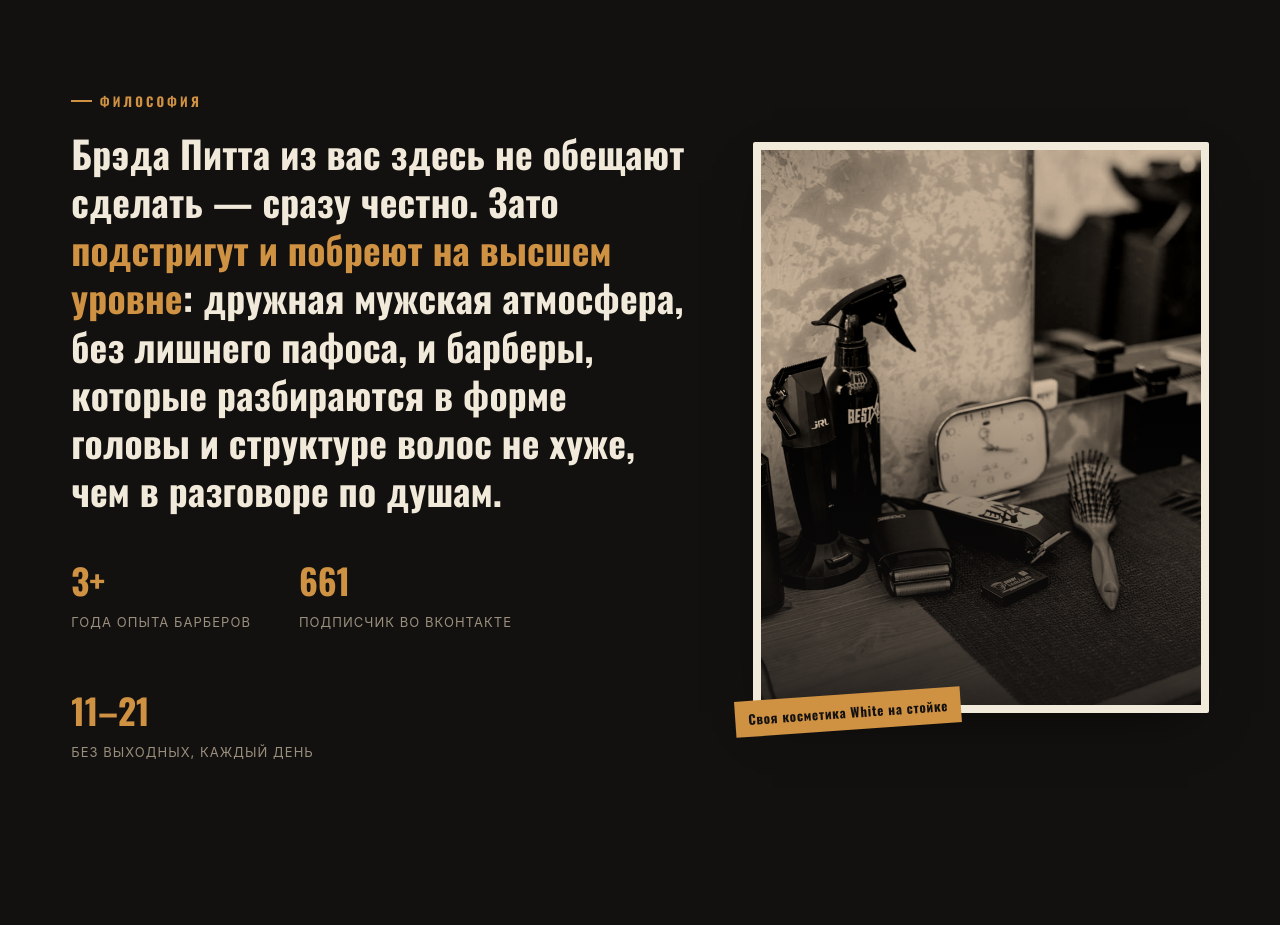
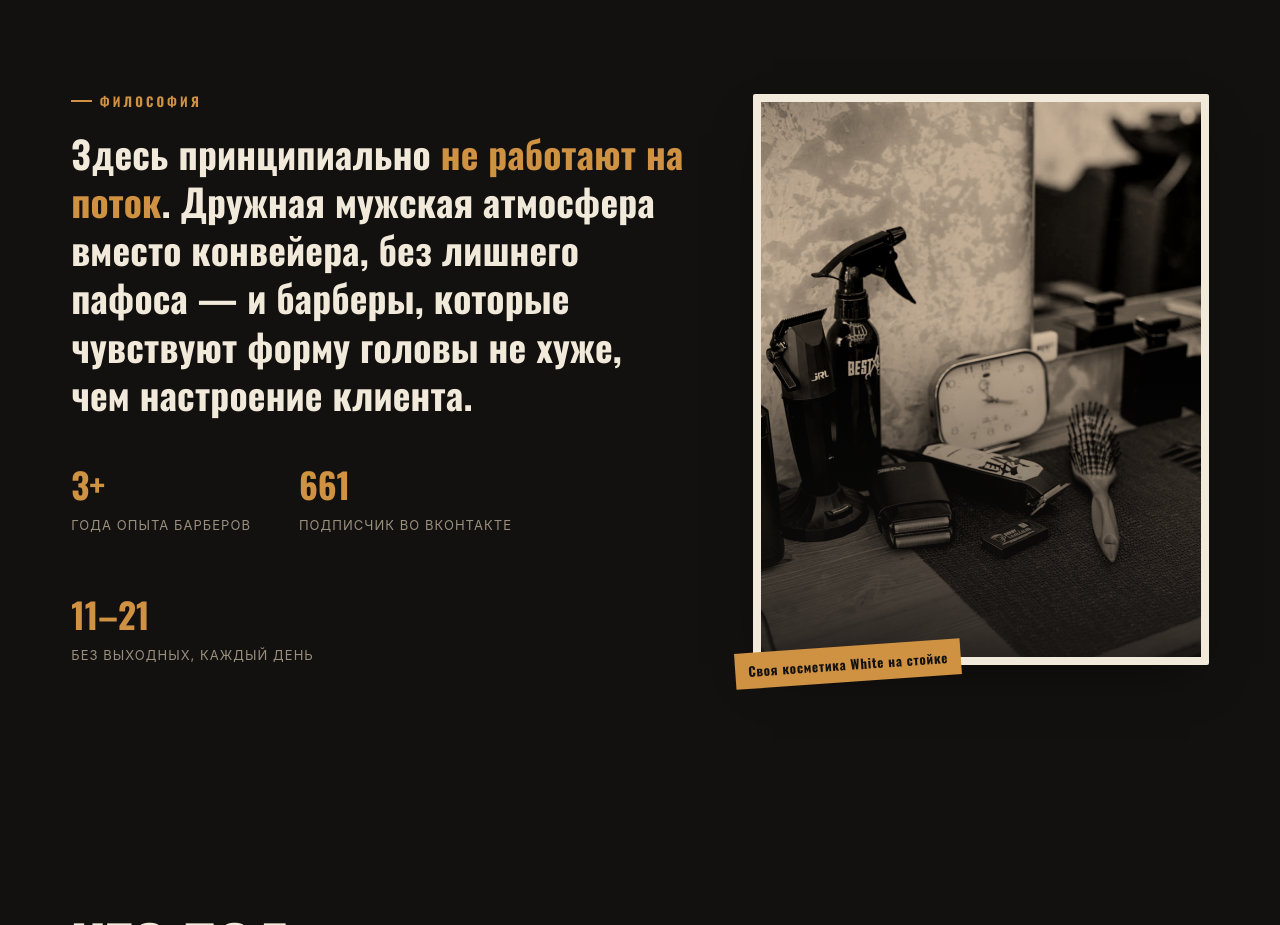
Before and after one commit to TeasSty/bestbro-site, a plain HTML site: page index.html in a window 1280 px wide. Shown: the part 900-1825 px from the top of the page. Drawn offline with Linux system fonts and the light colour scheme.

Commit message:
Правка копирайтинга в секции «Философия»
Убрал штамп про «не обещаем сделать Брэда Питта» — избитая
формулировка, встречающаяся в рекламе любого барбершопа/фитнеса.

Первая правка убрала отрицание («не будем обещать...») в пользу
нейтрального перечисления фактов — но потеряла саму структуру
философии (позиция/контраст, а не описание). Вернул контраст
через «не работают на поток», перекликается с «вместо конвейера»
из hero-лида чуть выше по странице — усиливает связность текста,
а не вводит с нуля новую idea.

Заодно поправлена смешанная метафора («форма головы не хуже, чем
разговор по душам» сравнивала технический навык с социальным).

Co-Authored-By: Claude Sonnet 5 <noreply@anthropic.com>

```diff
--- a/index.html
+++ b/index.html
@@ -845,10 +845,9 @@
       <div class="reveal">
         <span class="eyebrow">Философия</span>
         <p class="pull" style="margin-top:1.1rem;">
-          Брэда Питта из вас здесь не обещают сделать — сразу честно.
-          Зато <b>подстригут и побреют на высшем уровне</b>: дружная мужская атмосфера,
-          без лишнего пафоса, и барберы, которые разбираются в форме головы и структуре волос
-          не хуже, чем в разговоре по душам.
+          Здесь принципиально <b>не работают на поток</b>. Дружная мужская атмосфера
+          вместо конвейера, без лишнего пафоса — и барберы, которые чувствуют форму головы
+          не хуже, чем настроение клиента.
         </p>
         <div class="stat-row">
           <div class="stat"><b>3+</b><span>года опыта барберов</span></div>
```
